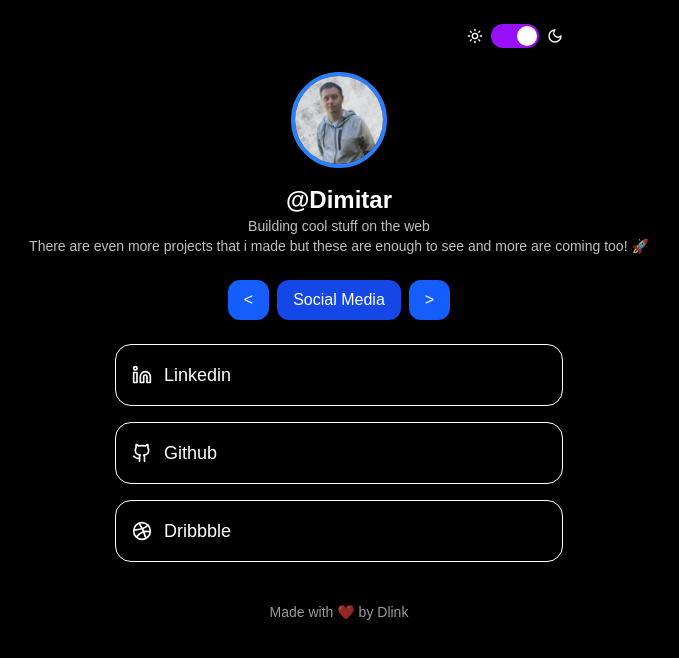
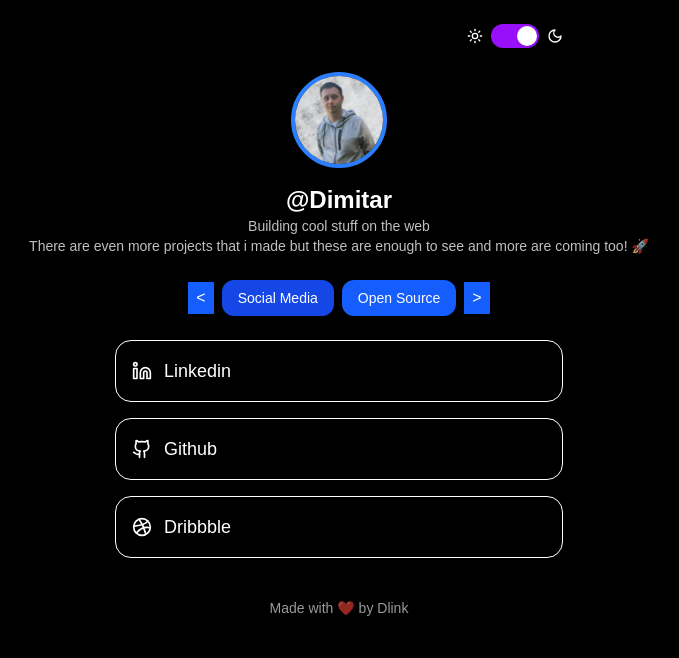
Before and after one commit to DimitarHristovski/Dlink, a Next.js app: page / in a window 1280 px wide. Shown: the top 658 px of the page, without its empty margins (301-980 px from the left). Built offline with nearby package versions, Linux system fonts and the light colour scheme.

Commit message:
text size

```diff
--- a/src/Data/ProjectData.ts
+++ b/src/Data/ProjectData.ts
@@ -100,9 +100,9 @@ export const linkGroups: Record<string, { title: string; url: string }[]> = {
 export const tabNames = {
   social: "Social Media",
   openSource: "Open Source",
-  hobbieProjects: "Hobbie-Projects",
+  hobbieProjects: "Hobby Projects",
   aiagents: "AI-Agents",
-  coOwned: "Co-Owned Projects",
+  coOwned: "Client Projects",
   main: "Main Projects",
   games: "Games",
 };
--- a/src/app/page.tsx
+++ b/src/app/page.tsx
@@ -1,6 +1,6 @@
 "use client";
 import { useState } from "react";
-import { Button } from "../components/buttons/button";
+import { ArrowButton, Button } from "../components/buttons/button";
 import { Card, CardContent } from "./../components/card/card";
 import { Switch } from "../components/switch/switch";
 import { Sun, Moon } from "lucide-react";
@@ -44,7 +44,7 @@ export default function Dlink() {
   };
 
   const tabKeys = Object.keys(tabNames);
-  const visibleTabs = tabKeys.slice(tabIndex, tabIndex + 1);
+  const visibleTabs = tabKeys.slice(tabIndex, tabIndex + 2);
 
   const nextTabs = () => {
     setTabIndex((prev) => (prev + 3 < tabKeys.length ? prev + 1 : prev));
@@ -84,7 +84,7 @@ export default function Dlink() {
       </div>
 
       <div className="mt-6 flex items-center gap-2">
-        <Button onClick={prevTabs}>&lt;</Button>
+        <ArrowButton onClick={prevTabs}>&lt;</ArrowButton>
         <div className="flex gap-2 flex-wrap">
           {visibleTabs.map((key) => (
             <Button
@@ -96,7 +96,7 @@ export default function Dlink() {
             </Button>
           ))}
         </div>
-        <Button onClick={nextTabs}>&gt;</Button>
+        <ArrowButton onClick={nextTabs}>&gt;</ArrowButton>
       </div>
 
       <div className="mt-6 w-full max-w-md space-y-4">
--- a/src/components/buttons/button.tsx
+++ b/src/components/buttons/button.tsx
@@ -9,7 +9,7 @@ export const Button = ({
   return (
     <button
       className={cn(
-        "px-4 py-2  rounded-xl font-medium bg-blue-600 text-white hover:bg-blue-700 transition",
+        "px-4 py-2  rounded-xl text-sm font-medium bg-blue-600 text-white hover:bg-blue-700 transition",
         className
       )}
       {...props}
@@ -18,3 +18,20 @@ export const Button = ({
     </button>
   );
 };
+export const ArrowButton = ({
+  className,
+  children,
+  ...props
+}: React.ButtonHTMLAttributes<HTMLButtonElement>) => {
+  return (
+    <button
+      className={cn(
+        "px-2 py-1  square-xl font-medium bg-blue-600 text-white hover:bg-blue-700 transition",
+        className
+      )}
+      {...props}
+    >
+      {children}
+    </button>
+  );
+};
```
